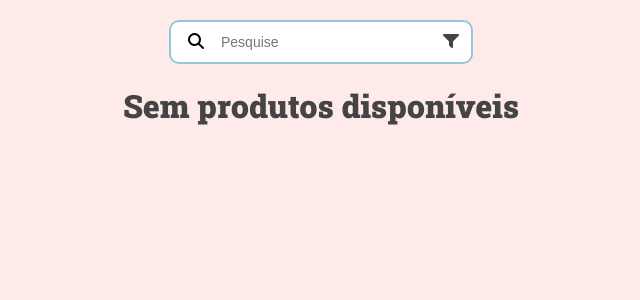
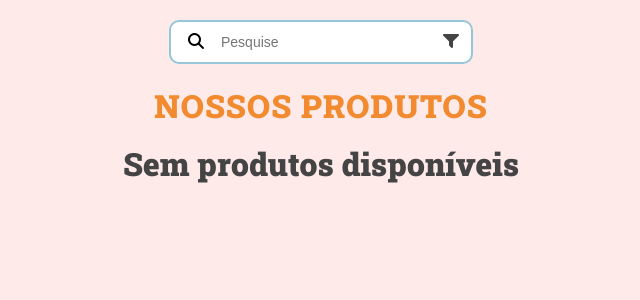
Before and after one commit to ericSilvaP/simple-ice-cream-parlor-system, a Django app: page / in a window 1280 px wide. Shown: the part 103-403 px from the top of the page, without its empty margins (319-959 px from the left). Run offline with Django 5.2, Linux system fonts and the light colour scheme; data that the repository does not hold is empty; some libraries are stand-ins or nearby versions.

Commit message:
style: title to products oage

```diff
--- a/products/static/products/css/style.css
+++ b/products/static/products/css/style.css
@@ -142,6 +142,14 @@ header li:hover {
 }
 
 /* PRODUCTS */
+.main-title {
+  color: var(--color-04);
+  font-weight: bold;
+  text-transform: uppercase;
+  letter-spacing: 1px;
+  margin-bottom: 1.5rem;
+}
+
 .cards-grid {
   display: grid;
   grid-template-columns: repeat(auto-fill, minmax(12rem, 1fr));
--- a/products/templates/products/pages/products.html
+++ b/products/templates/products/pages/products.html
@@ -5,6 +5,9 @@
 {% block content %}
   {% include 'products/partials/header.html' %}
   {% include 'products/partials/search-bar.html' %}
+  <div class="center main-title">
+    <h1>Nossos Produtos</h1>
+  </div>
   {% if products %}
     <div class="cards-grid">
       {% for product in products %}
```
